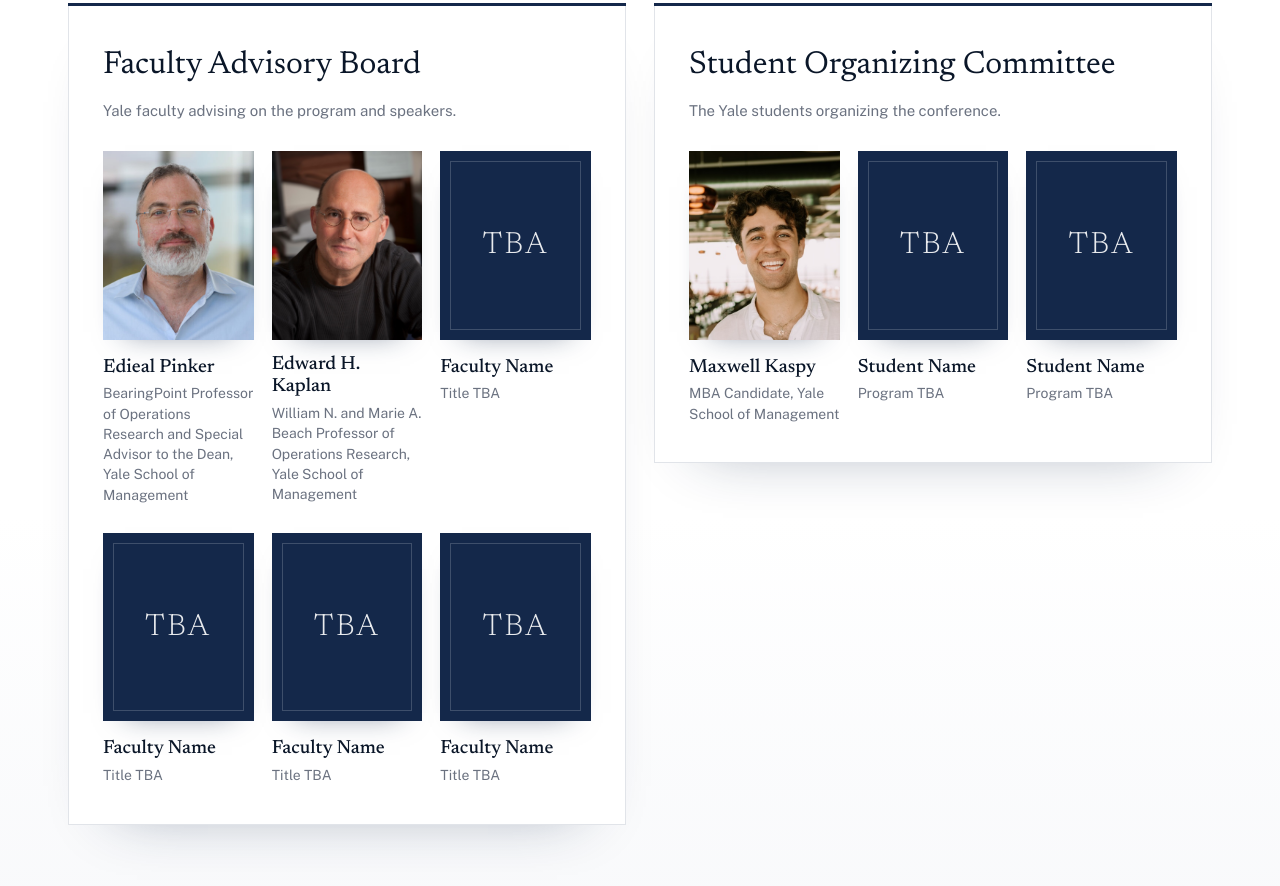
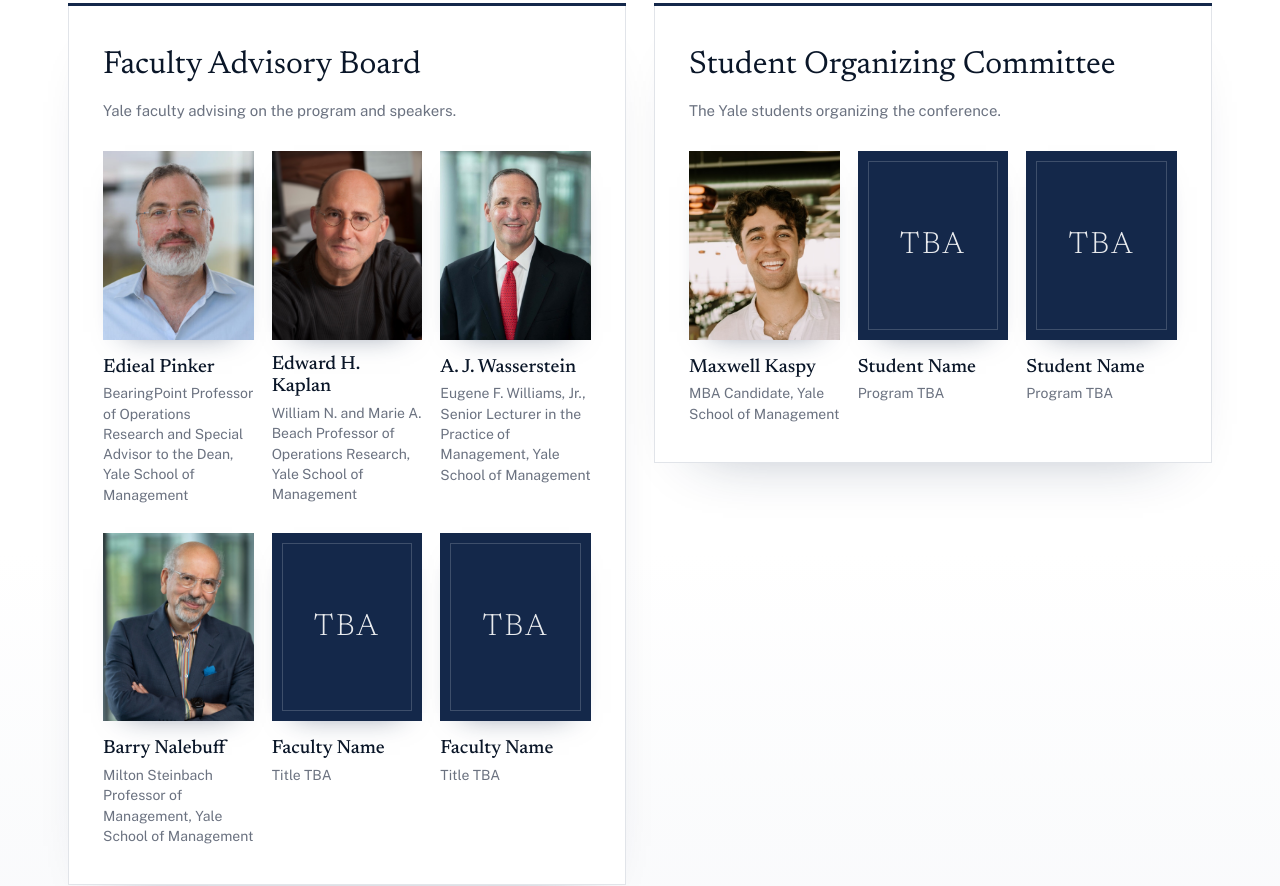
Before and after one commit to mkaspy26/yale-israel-vc-conference, a plain HTML site: page index.html in a window 1280 px wide. Shown: the part 4076-4962 px from the top of the page. Drawn offline with nearby package versions, Linux system fonts and the light colour scheme.

Commit message:
Add A. J. Wasserstein and Barry Nalebuff to the Faculty Advisory Board
Co-Authored-By: Claude Opus 5.5 <noreply@anthropic.com>

```diff
--- a/index.html
+++ b/index.html
@@ -249,16 +249,16 @@
               <h3 class="person-name">Edward H. Kaplan</h3>
               <p class="person-role">William N. and Marie A. Beach Professor of Operations Research, Yale School of Management</p>
             </a>
-            <article class="person">
-              <figure class="portrait portrait-tba" aria-label="Photo to be announced"><span>TBA</span></figure>
-              <h3 class="person-name">Faculty Name</h3>
-              <p class="person-role">Title TBA</p>
-            </article>
-            <article class="person">
-              <figure class="portrait portrait-tba" aria-label="Photo to be announced"><span>TBA</span></figure>
-              <h3 class="person-name">Faculty Name</h3>
-              <p class="person-role">Title TBA</p>
-            </article>
+            <a class="person faculty-link" href="https://som.yale.edu/faculty-research/faculty-directory/aj-wasserstein" target="_blank" rel="noopener">
+              <figure class="portrait"><img src="assets/images/faculty/aj-wasserstein.jpg" alt="A. J. Wasserstein" loading="lazy"></figure>
+              <h3 class="person-name">A. J. Wasserstein</h3>
+              <p class="person-role">Eugene F. Williams, Jr., Senior Lecturer in the Practice of Management, Yale School of Management</p>
+            </a>
+            <a class="person faculty-link" href="https://som.yale.edu/faculty-research/faculty-directory/barry-nalebuff" target="_blank" rel="noopener">
+              <figure class="portrait"><img src="assets/images/faculty/barry-nalebuff.jpg" alt="Barry Nalebuff" loading="lazy"></figure>
+              <h3 class="person-name">Barry Nalebuff</h3>
+              <p class="person-role">Milton Steinbach Professor of Management, Yale School of Management</p>
+            </a>
             <article class="person">
               <figure class="portrait portrait-tba" aria-label="Photo to be announced"><span>TBA</span></figure>
               <h3 class="person-name">Faculty Name</h3>
```
Also changed, not shown: assets/images/faculty/aj-wasserstein.jpg (added), assets/images/faculty/barry-nalebuff.jpg (added).
